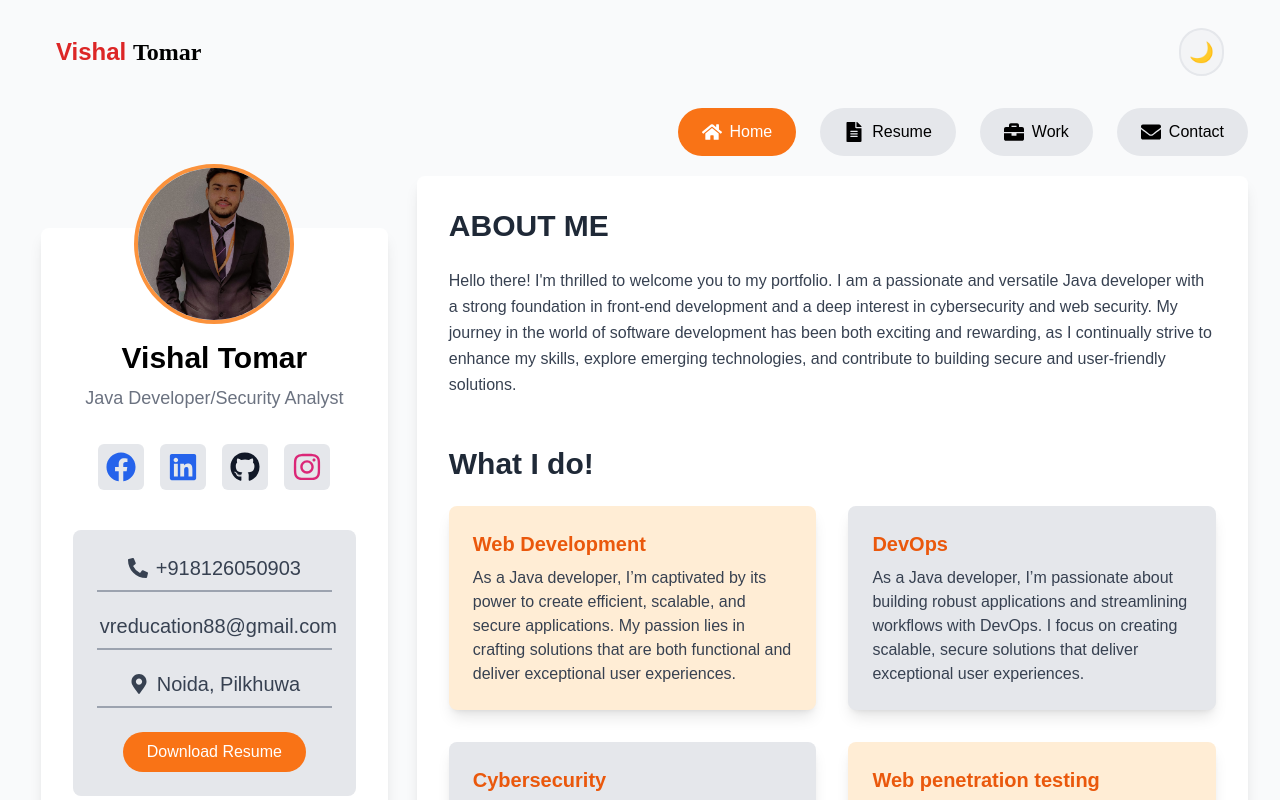
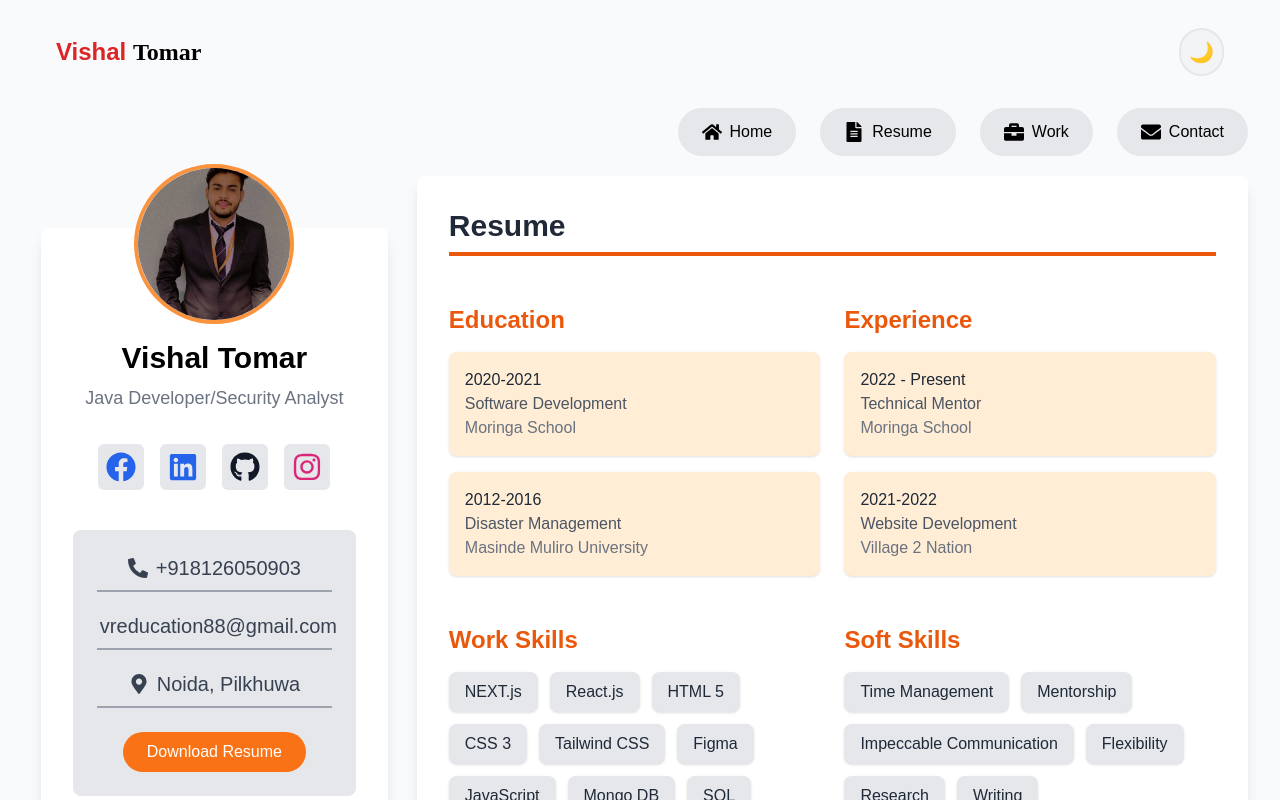
Before and after one commit to VishalHarry/Protfolio, a React (Vite) app: page / in a window 1280 px wide. Both pictures are taken after a click on the button "Resume". Shown: the top 800 px of the page. Built offline with nearby package versions, Linux system fonts and the light colour scheme.

Commit message:
add more components

```diff
--- /dev/null
+++ b/src/HomePage/Cont.jsx
@@ -0,0 +1,103 @@
+import { FaPhoneAlt, FaEnvelope } from "react-icons/fa";
+import { FaRegUser,  FaPaperPlane } from "react-icons/fa";
+
+const Cont = () => {
+  return (
+    <main className="p-8 flex-1 rounded-lg bg-white shadow-lg mt-5">
+      {/* Header */}
+      <section className="mb-5">
+        <h2 className="text-3xl font-bold mb-6 text-gray-800">
+          Contact Me
+          <span className="block mt-2 w-30 h-1 bg-orange-600"></span>
+        </h2>
+        <p className="text-gray-700 leading-relaxed">
+          Have a question or want to work together? Feel free to reach out!
+        </p>
+      </section>
+
+      {/* Contact Information and Form */}
+      <section className="flex flex-col gap-5">
+        {/* Contact Info */}
+        <div className="flex flex-col md:flex-row justify-around items-center gap-6">
+      {/* Phone Details */}
+      <div className="bg-orange-100 p-6 rounded-lg shadow-lg w-full md:w-2/5 flex items-center">
+        <div className="p-4 bg-orange-200 rounded-full mr-4">
+          {/* Phone Icon */}
+          <FaPhoneAlt className="text-orange-600 text-2xl" />
+        </div>
+        <div>
+          <h3 className="text-xl font-semibold text-orange-600">Phone</h3>
+          <p className="text-gray-800">+8126050903</p>
+        </div>
+      </div>
+
+      {/* Email Details */}
+      <div className="bg-sky-100 p-6 rounded-lg shadow-lg w-full md:w-2/5 flex items-center">
+        <div className="p-4 bg-sky-200 rounded-full mr-4">
+          {/* Email Icon */}
+          <FaEnvelope className="text-sky-600 text-2xl" />
+        </div>
+        <div>
+          <h3 className="text-xl font-semibold text-sky-600">Email</h3>
+          <p className="text-gray-800">vreducation@gmail.com</p>
+        </div>
+      </div>
+    </div>
+
+        {/* Contact Form */}
+        <div className="bg-gray-100 p-6 rounded-lg shadow-lg w-full md:w-[90%] flex flex-col ml-10  ">
+      <h3 className="text-2xl font-semibold mb-4 text-orange-600 flex  items-center">
+        <FaPaperPlane className="mr-2 text-orange-600" /> Send a Message
+      </h3>
+      <form className="space-y-6">
+        {/* Name Field */}
+        <div className="flex items-center space-x-3">
+
+          <div className="w-full">
+            <label className="block text-gray-700 font-medium mb-2">Name</label>
+            <input
+              type="text"
+              className="w-full p-3 border border-gray-300 rounded-lg shadow-sm focus:ring-2 focus:ring-orange-600 focus:outline-none"
+              placeholder="Your Name"
+            />
+          </div>
+        </div>
+
+        {/* Email Field */}
+        <div className="flex items-center space-x-3">
+
+          <div className="w-full">
+            <label className="block text-gray-700 font-medium mb-2">Email</label>
+            <input
+              type="email"
+              className="w-full p-3 border border-gray-300 rounded-lg shadow-sm focus:ring-2 focus:ring-orange-600 focus:outline-none"
+              placeholder="Your Email"
+            />
+          </div>
+        </div>
+
+        {/* Message Field */}
+        <div>
+          <label className="block text-gray-700 font-medium mb-2">Message</label>
+          <textarea
+            className="w-full p-3 border border-gray-300 rounded-lg shadow-sm focus:ring-2 focus:ring-orange-600 focus:outline-none"
+            rows="5"
+            placeholder="Your Message"
+          ></textarea>
+        </div>
+
+        {/* Submit Button */}
+        <button
+          type="submit"
+          className="w-1/3 items-center bg-orange-600 text-white py-3 rounded-lg shadow-lg hover:bg-orange-700 transition duration-300 flex justify-center"
+        >
+          <FaPaperPlane className="mr-2" /> Send Message
+        </button>
+      </form>
+    </div>
+      </section>
+    </main>
+  );
+};
+
+export default Cont;
--- a/src/HomePage/Home.jsx
+++ b/src/HomePage/Home.jsx
@@ -1,11 +1,20 @@
-import React from 'react';
+import React, { useState } from 'react';
 import Sidebar from './Sidebar';
 import Header from './Header';
 import MainContent from './MainContent';
 import MainNav from './MainNav';
+import Resume from './Resume';
+import Cont from './Cont';
+import Iwork from './Iwork';
+
 
 
 function Home() {
+  const [currentComponent, setCurrentComponent] = useState('mainContent');
+   // Function to change component based on button click
+   const handleNavClick = (component) => {
+    setCurrentComponent(component);
+  };
   return (
     <div className="min-h-screen bg-gray-50 p-8">
       {/* Header */}
@@ -20,8 +29,13 @@ function Home() {
             {/* Main Content */}
 
       <div className='w-[70%]'>
-        <MainNav/>
-      <MainContent className="flex-grow p-8" />
+        <MainNav onNavClick={handleNavClick}/>
+        {currentComponent === 'mainContent' && <MainContent className="flex-grow p-8" />}
+        {currentComponent === 'resume' && <Resume />}
+        {currentComponent === 'contact' && <Cont/>}
+        {currentComponent === 'work' && <Iwork/>}
+
+
       </div>
 
 
--- /dev/null
+++ b/src/HomePage/Iwork.jsx
@@ -0,0 +1,11 @@
+import React from 'react'
+
+function Work() {
+  return (
+    <div>
+      work pages
+    </div>
+  )
+}
+
+export default Work
--- a/src/HomePage/MainContent.jsx
+++ b/src/HomePage/MainContent.jsx
@@ -8,7 +8,7 @@ const MainContent = () => {
 
       {/* About Me Section */}
       <section className="mb-12">
-        <h2 className="text-3xl font-bold mb-6 text-gray-800">ABOUT ME</h2>
+        <h2 className="text-3xl font-bold mb-6 text-gray-800">ABOUT ME  <span className="block mt-2 w-30 h-1 bg-orange-600"></span></h2>
         <p className="text-gray-700 leading-relaxed">
           Hello there! I'm thrilled to welcome you to my portfolio. I am a passionate and versatile Java developer with a strong foundation in front-end development and a deep interest in cybersecurity and web security. My journey in the world of software development has been both exciting and rewarding, as I continually strive to enhance my skills, explore emerging technologies, and contribute to building secure and user-friendly solutions.
         </p>
--- a/src/HomePage/MainNav.jsx
+++ b/src/HomePage/MainNav.jsx
@@ -1,22 +1,30 @@
 import React from 'react'
 import { FaHome, FaFileAlt, FaBriefcase, FaEnvelope } from 'react-icons/fa';
 
-function MainNav() {
+function MainNav({ onNavClick }) {
   return (
     <nav className="flex space-x-6 justify-end mb-2 mt-5">
-    <button className="px-6 py-3 rounded-full bg-orange-500 text-white hover:bg-orange-600 flex items-center space-x-2">
+    <button
+    onClick={() => onNavClick('mainContent')}
+    className="px-6 py-3 rounded-full bg-gray-200 text-black hover:bg-orange-600 flex items-center space-x-2">
       <FaHome size={20} />
       <span>Home</span>
     </button>
-    <button className="px-6 py-3 rounded-full bg-gray-200 hover:bg-gray-300 flex items-center space-x-2">
+    <button
+     onClick={() => onNavClick('resume')}
+    className="px-6 py-3 rounded-full bg-gray-200 hover:bg-orange-600 flex items-center space-x-2">
       <FaFileAlt size={20} />
       <span>Resume</span>
     </button>
-    <button className="px-6 py-3 rounded-full bg-gray-200 hover:bg-gray-300 flex items-center space-x-2">
+    <button
+     onClick={() => onNavClick('work')}
+     className="px-6 py-3 rounded-full bg-gray-200 hover:bg-orange-600 flex items-center space-x-2">
       <FaBriefcase size={20} />
       <span>Work</span>
     </button>
-    <button className="px-6 py-3 rounded-full bg-gray-200 hover:bg-gray-300 flex items-center space-x-2">
+    <button
+     onClick={() => onNavClick('contact')}
+    className="px-6 py-3 rounded-full bg-gray-200 hover:bg-orange-600 flex items-center space-x-2">
       <FaEnvelope size={20} />
       <span>Contact</span>
     </button>
--- /dev/null
+++ b/src/HomePage/Resume.jsx
@@ -0,0 +1,70 @@
+const Resume = () => {
+  return (
+    <main className="p-8 flex-1 rounded-lg bg-white shadow-lg mt-5">
+      {/* Header */}
+      <section className="mb-12">
+        <h2 className="text-3xl font-bold mb-6 text-gray-800">
+          Resume
+          <span className="block mt-2 w-30 h-1 bg-orange-600"></span>
+        </h2>
+      </section>
+
+      {/* Education and Experience */}
+      <section className="grid grid-cols-1 sm:grid-cols-2 gap-6 mb-12">
+        <div>
+          <h3 className="text-2xl font-semibold mb-4 text-orange-600">Education</h3>
+          <div className="bg-orange-100 p-4 rounded-lg shadow">
+            <p className="text-gray-800 font-medium">2020-2021</p>
+            <p className="text-gray-600">Software Development</p>
+            <p className="text-gray-500">Moringa School</p>
+          </div>
+          <div className="bg-orange-100 p-4 rounded-lg shadow mt-4">
+            <p className="text-gray-800 font-medium">2012-2016</p>
+            <p className="text-gray-600">Disaster Management</p>
+            <p className="text-gray-500">Masinde Muliro University</p>
+          </div>
+        </div>
+
+        <div>
+          <h3 className="text-2xl font-semibold mb-4 text-orange-600">Experience</h3>
+          <div className="bg-orange-100 p-4 rounded-lg shadow">
+            <p className="text-gray-800 font-medium">2022 - Present</p>
+            <p className="text-gray-600">Technical Mentor</p>
+            <p className="text-gray-500">Moringa School</p>
+          </div>
+          <div className="bg-orange-100 p-4 rounded-lg shadow mt-4">
+            <p className="text-gray-800 font-medium">2021-2022</p>
+            <p className="text-gray-600">Website Development</p>
+            <p className="text-gray-500">Village 2 Nation</p>
+          </div>
+        </div>
+      </section>
+
+      {/* Work Skills and Soft Skills */}
+      <section className="grid grid-cols-1 sm:grid-cols-2 gap-6">
+        <div>
+          <h3 className="text-2xl font-semibold mb-4 text-orange-600">Work Skills</h3>
+          <div className="flex flex-wrap gap-3">
+            {['NEXT.js', 'React.js', 'HTML 5', 'CSS 3', 'Tailwind CSS', 'Figma', 'JavaScript', 'Mongo DB', 'SQL', 'Angular', 'Android', 'Git'].map((skill) => (
+              <span key={skill} className="bg-gray-200 text-gray-800 px-4 py-2 rounded-lg shadow">
+                {skill}
+              </span>
+            ))}
+          </div>
+        </div>
+        <div>
+          <h3 className="text-2xl font-semibold mb-4 text-orange-600">Soft Skills</h3>
+          <div className="flex flex-wrap gap-3">
+            {['Time Management', 'Mentorship', 'Impeccable Communication', 'Flexibility', 'Research', 'Writing'].map((skill) => (
+              <span key={skill} className="bg-gray-200 text-gray-800 px-4 py-2 rounded-lg shadow">
+                {skill}
+              </span>
+            ))}
+          </div>
+        </div>
+      </section>
+    </main>
+  );
+};
+
+export default Resume;
```
